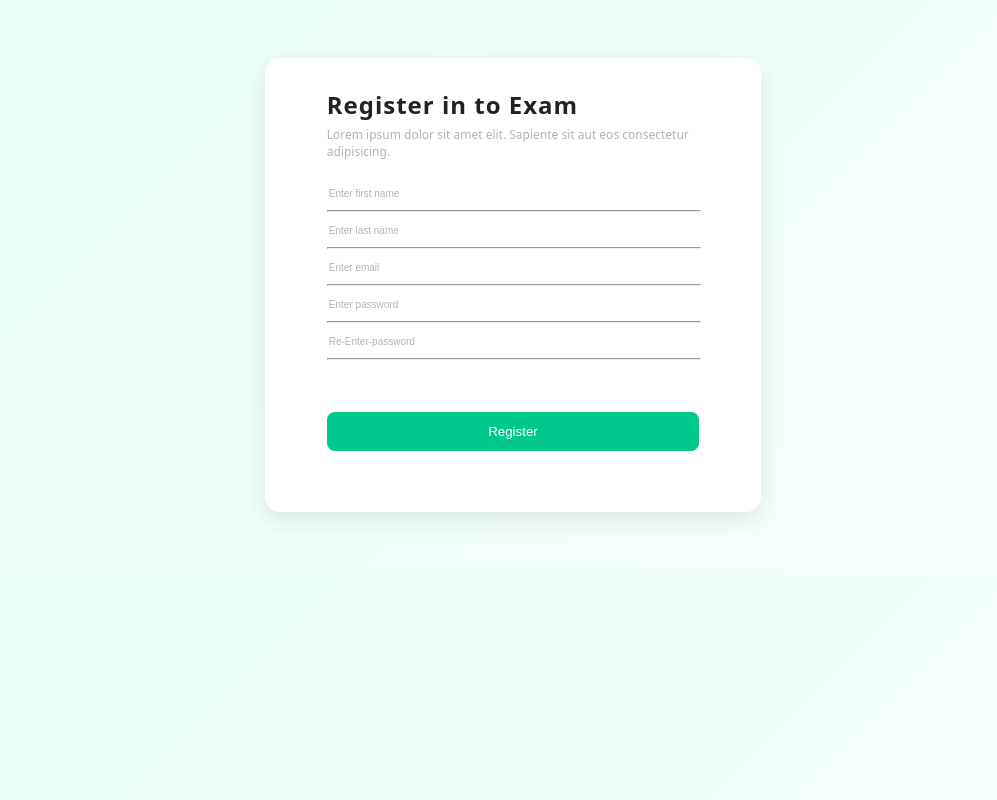
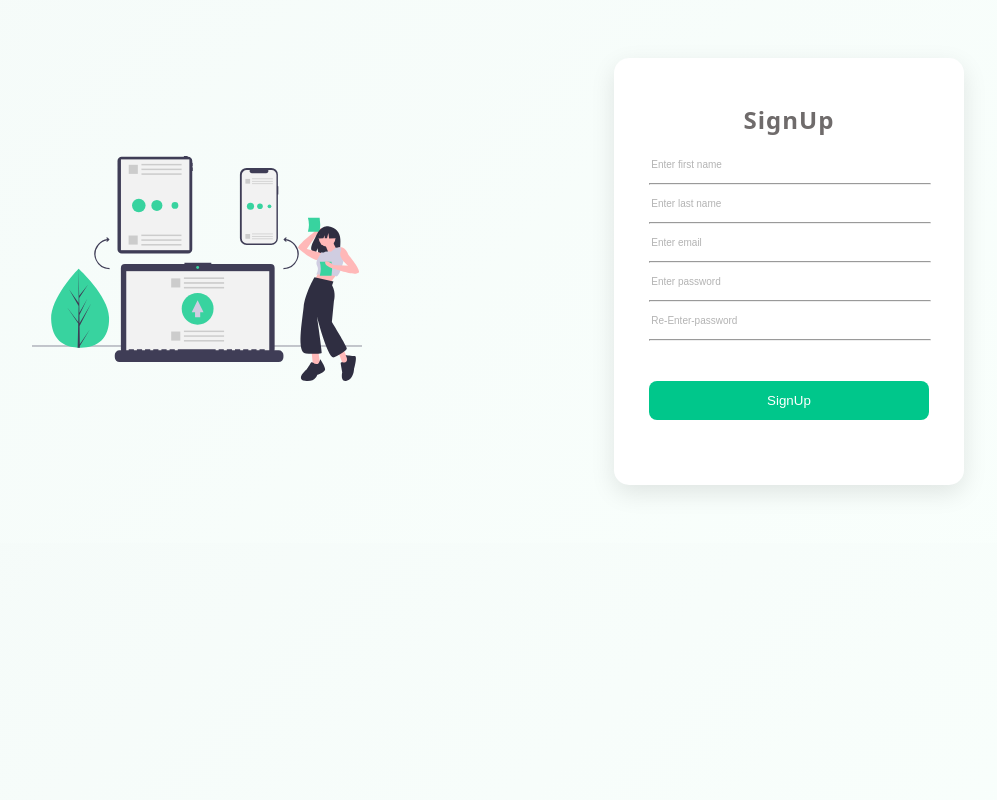
Before and after one commit to SaedaAli72/Exam-System--ITI, a plain HTML site: page register.html in a window 1280 px wide. Shown: the whole page, without its empty margins (142-1139 px from the left). Drawn offline with Linux system fonts and the light colour scheme.

Commit message:
fix/handle style of login and register

```diff
--- a/register.html
+++ b/register.html
@@ -7,17 +7,20 @@
     <link rel="stylesheet" href="style.css">
 </head>
 <body class="login-page">
+     <div class="img">
+            <img src="images/undraw_file_sync_ot38.svg" alt="">
+        </div>
 
         <div class="login-container">
-            <h3>Register in to Exam</h3>
-            <p>Lorem ipsum dolor sit amet elit. Sapiente sit aut eos consectetur adipisicing.</p>
+            <h3>SignUp</h3>
+
 
             <input type="text" name="f-name" id="f-name" class="login-input" placeholder="Enter first name"> <hr>
             <input type="text" name="l-name" id="l-name" class="login-input" placeholder="Enter last name"> <hr>
             <input type="email" name="login" id="email-input" class="login-input" placeholder="Enter email"> <hr>
             <input type="password" name="login" id="password-input" class="login-input" placeholder="Enter password"> <hr>
             <input type="password" name="login" id="re-password-input" class="login-input" placeholder="Re-Enter-password"> <hr>
-            <button class="login-button">Register</button>
+            <button class="login-button">SignUp</button>
 
         </div>
 
--- a/style.css
+++ b/style.css
@@ -1,5 +1,10 @@
 body{
    font-family: system-ui;
+}
+body {
+  background: url("https://www.toptal.com/designers/subtlepatterns/patterns/symphony.png");
+  background-size: cover;
+  background-attachment: fixed;
 }
 .nav{
     /* background-color:whitesmoke; */
@@ -36,7 +41,7 @@ button{
   cursor: pointer;
   background-color: #5fcf80;
 }
-img{
+ .interface img{
     position: absolute;
     inset: 0;
     display: block;
@@ -58,6 +63,7 @@ img{
     font-size: 48px;
     font-weight: 700;
     color: #fff;
+
    /* font-family: system-ui; */
 }
 .txt p{
@@ -77,27 +83,28 @@ img{
 
 }
 .login-page{
-    background: linear-gradient(135deg, #e6fff5, #f9fffc);
+    background: linear-gradient(135deg, #f5fbf9, #f9fffc);
     padding: 50px;
+    display: flex;
 
 
 
 
 }
-/* .img{
+.img{
      width: 30%;
  margin: auto 10%;
 }
 
 .img img{
         width: 330px;
-} */
+}
 .login-container{
 
     background-color: #ffffff;
-    width: 40%;
-    margin: auto 30%  ;
-    padding: 15px;
+    width: 30%;
+    margin: auto 10%  ;
+    padding: 30px 0;
      box-shadow: 0 8px 25px rgba(0, 0, 0, 0.1);
     border-radius: 15px;
 
@@ -106,9 +113,10 @@ img{
 .login-container h3 {
      font-size: 24px;
     font-weight: 700;
-    color: #222;
+    color: #6f6b6b;
     width: 80%;
-    margin: 15px 10% 5px;
+    text-align: center;
+    margin: 15px 10% 15px;
     /* font-size: 18px;
     font-weight: 650; */
     letter-spacing: 1px;
@@ -136,14 +144,20 @@ img{
 }
 .login-input {
     width: 80%;
-    margin: 5px 10%;
+    margin: 7px 10%;
     border: 0;
     font-size: 10px;
 
 
 }
+input:focus {
+  outline: none; /* يشيل المربع الأسود */
+
+}
+
 input::placeholder {
     color: #b3b3b3 ;
+
 }
 hr{
     width: 80%;
```
Also changed, not shown: Interface_Page.html (+1 -1 lines), login.html (+4 -4 lines).
